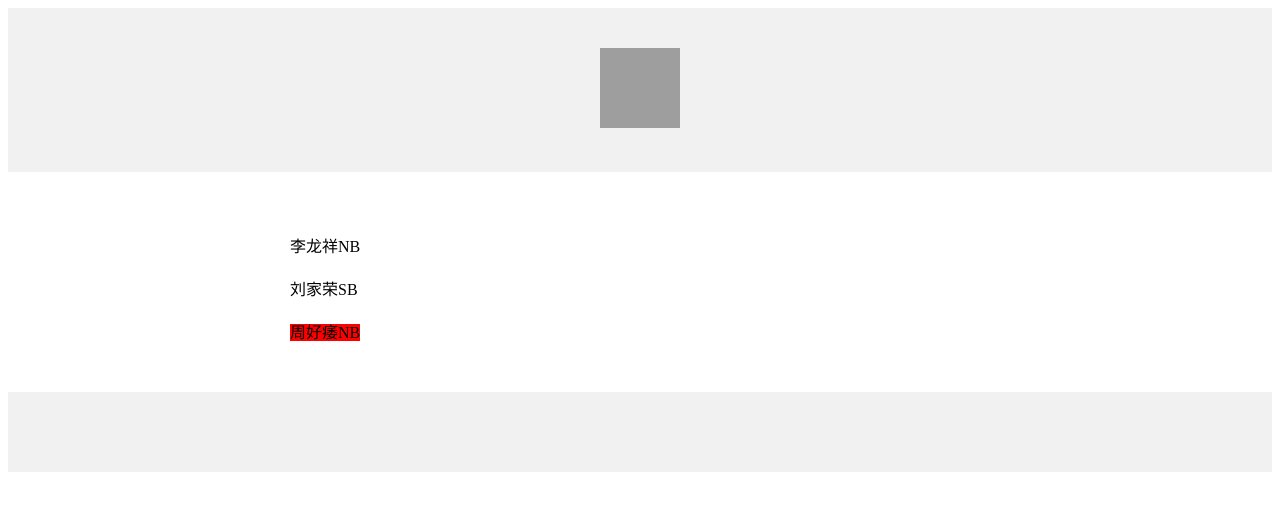
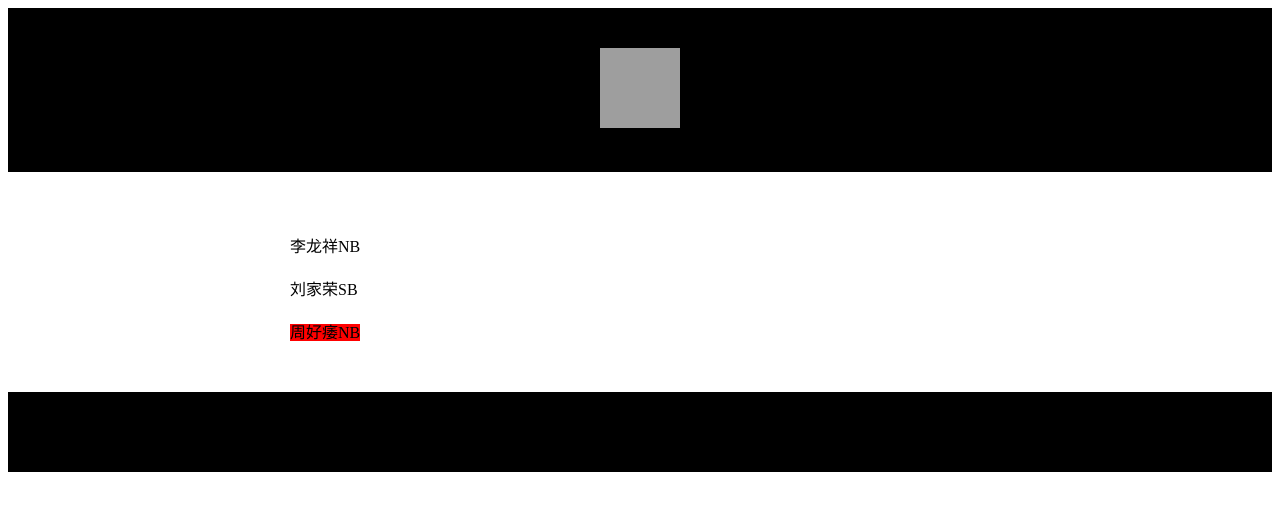
Before and after one commit to daxia2004/e, a plain HTML site: page index.html in a window 1280 px wide. Drawn offline with Linux system fonts and the light colour scheme; grey boxes are pictures that could not be loaded.

Commit message:
Update index.html

```diff
--- a/index.html
+++ b/index.html
@@ -6,7 +6,7 @@
 </head>
 <body>
 <div style="
-  background-color: #f1f1f1;
+  background-color: black;
   text-align: center;
   padding: 40px;
   ">
@@ -23,7 +23,7 @@
 <zhw style="background: red;">周好痿NB</zhw>
 </div>
 <div style="
-  background-color: #f1f1f1;
+  background-color: black;
   text-align: center;
   padding: 40px;
   "></div>
```
